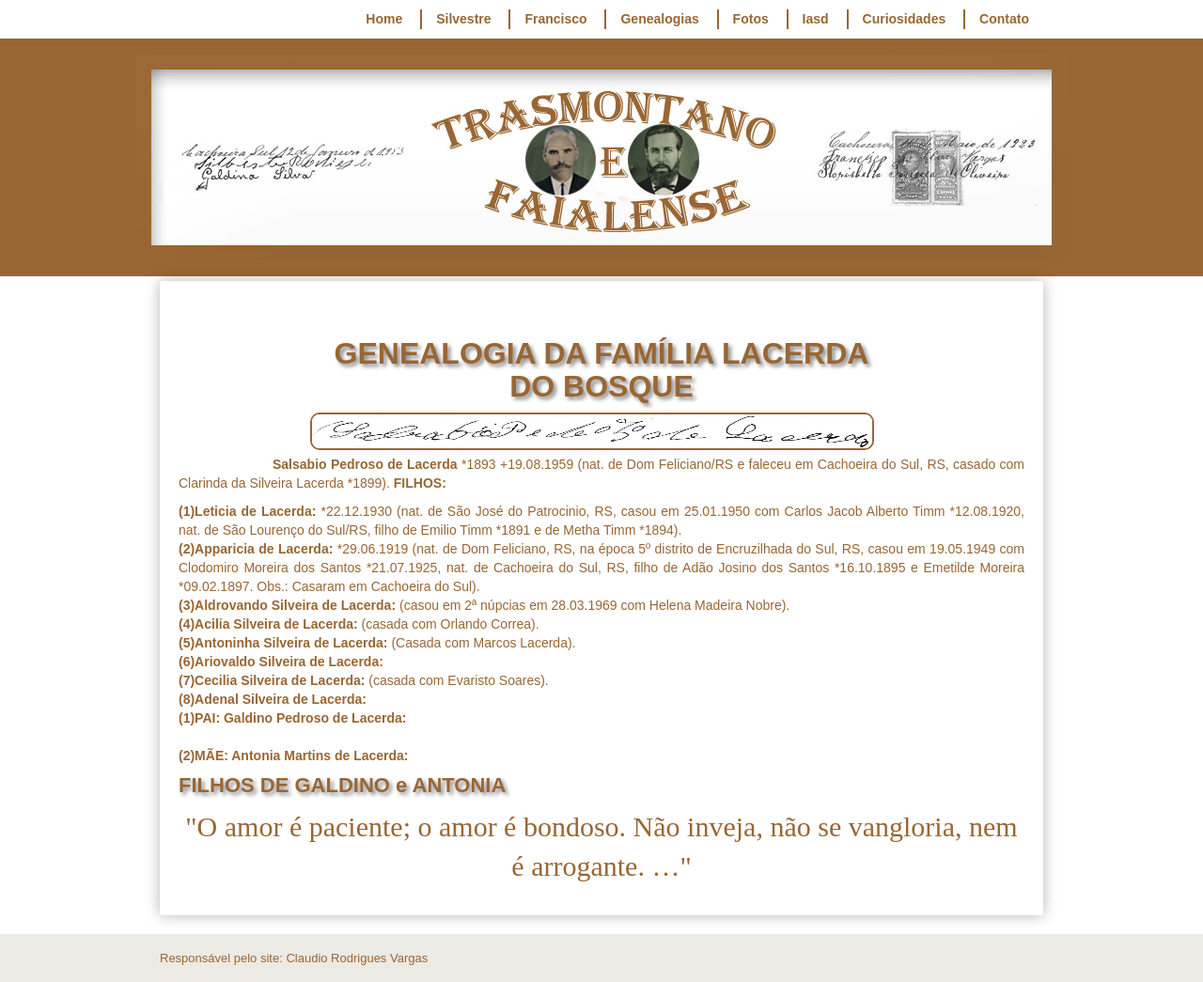
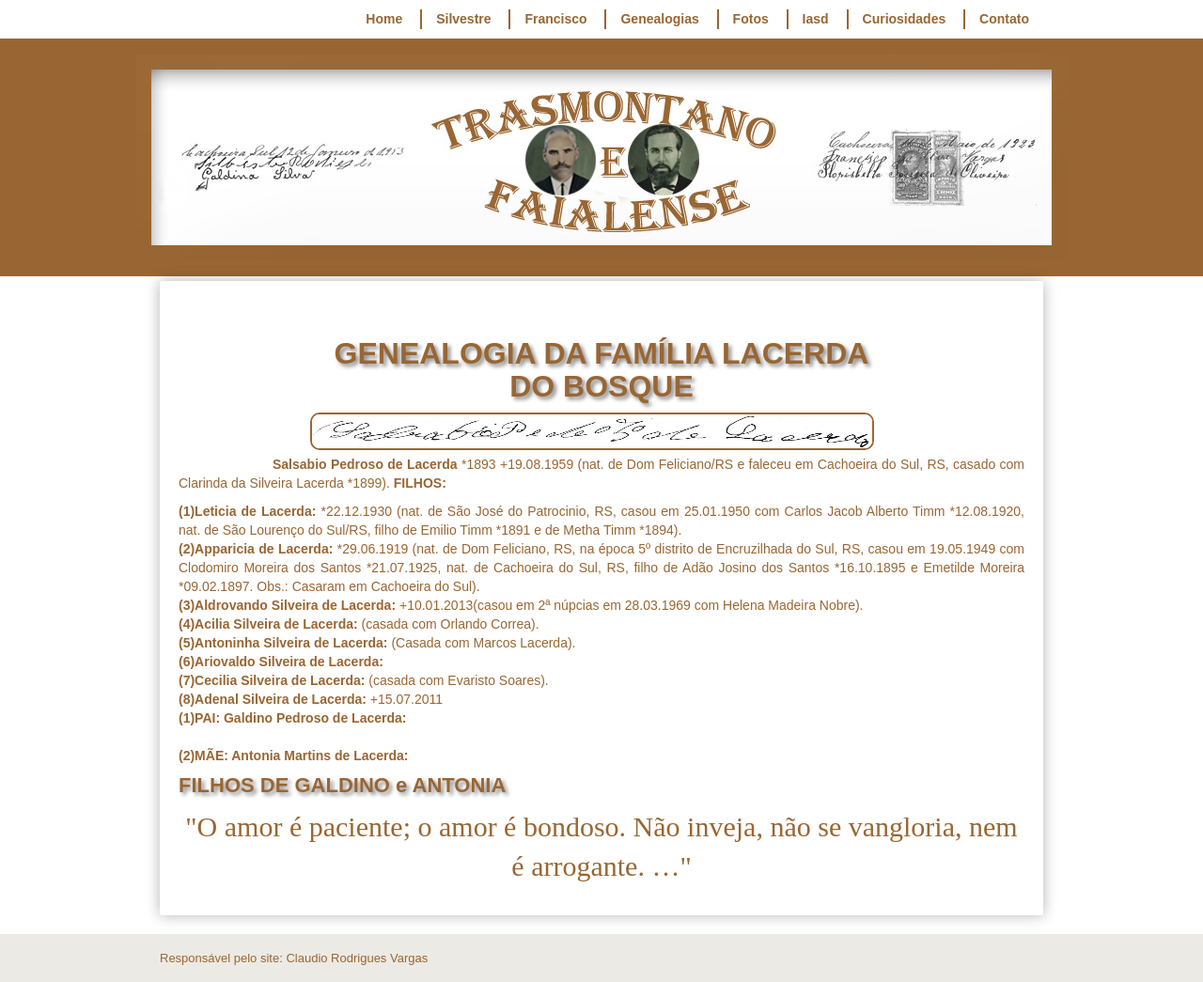
Before and after one commit to claudiovargas1955/claudiovargas1955.github.io, a Jekyll site: the page built from _pages/familia-lacerda-salsabio.html, in a window 1280 px wide. Shown: the whole page at 94% size. Built offline with Jekyll 4.4.1, drawn with Linux system fonts in a browser that asks for light colours; some web fonts are replaced.

Commit message:
Update familia-lacerda-salsabio.html

```diff
--- a/_pages/familia-lacerda-salsabio.html
+++ b/_pages/familia-lacerda-salsabio.html
@@ -104,12 +104,12 @@ do Sul/RS, filho de Emilio Timm *1891 e de Metha Timm *1894). <br>
 <b>(2)Apparicia de Lacerda: </b>*29.06.1919 (nat. de Dom Feliciano, RS, na época 5º distrito de Encruzilhada do Sul, RS, casou em 19.05.1949 com Clodomiro Moreira
 dos Santos *21.07.1925, nat. de Cachoeira do Sul, RS, filho de Adão Josino dos Santos *16.10.1895 e Emetilde Moreira *09.02.1897. Obs.: Casaram em Cachoeira do Sul).
 <br>
-<b>(3)Aldrovando Silveira de Lacerda: </b>(casou em 2ª núpcias em 28.03.1969 com Helena Madeira Nobre).<br>
+<b>(3)Aldrovando Silveira de Lacerda: </b>+10.01.2013(casou em 2ª núpcias em 28.03.1969 com Helena Madeira Nobre).<br>
 <b>(4)Acilia Silveira de Lacerda: </b>(casada com Orlando Correa).<br>
 <b>(5)Antoninha Silveira de Lacerda: </b>(Casada com Marcos Lacerda).<br>
 <b>(6)Ariovaldo Silveira de Lacerda: </b><br>
 <b>(7)Cecilia Silveira de Lacerda: </b>(casada com Evaristo Soares).<br>
-<b>(8)Adenal Silveira de Lacerda: </b><br>
+<b>(8)Adenal Silveira de Lacerda: </b>+15.07.2011<br>
 
 <b>(1)PAI: Galdino Pedroso de Lacerda: </b><br><br>
 
```
